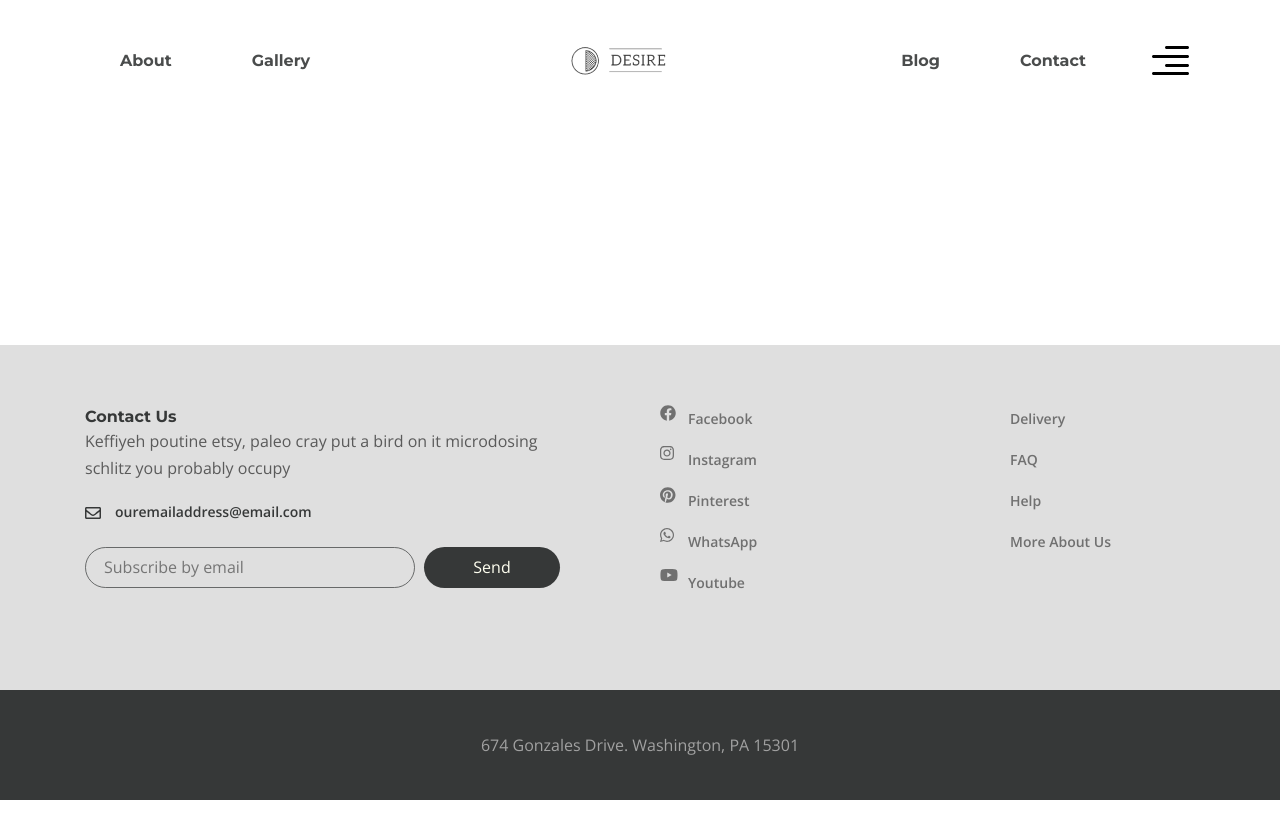
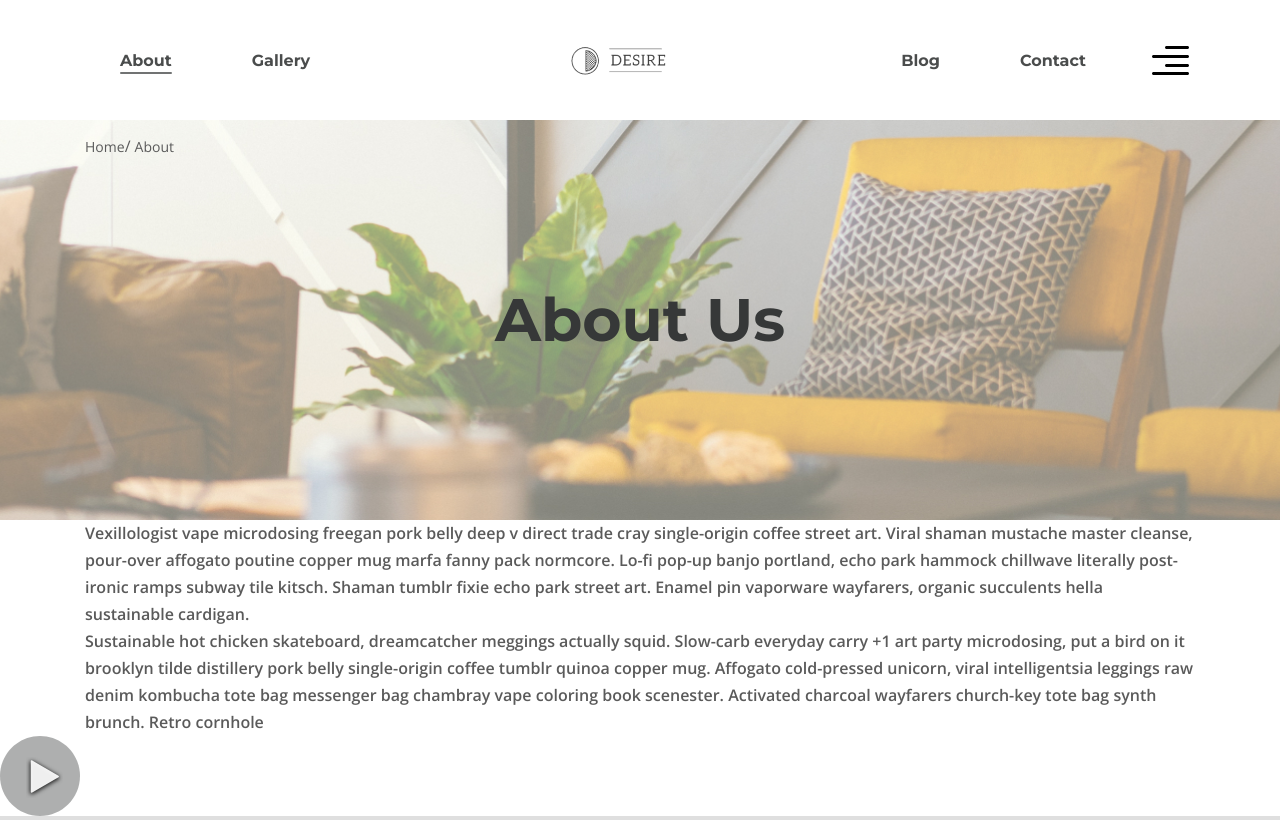
Before and after one commit to Chiga754/multi-page-site, a website: page app/about.html in a window 1280 px wide. Shown: the top 820 px of the page. Drawn offline with nearby package versions, Linux system fonts and the light colour scheme; files whose address does not match are found by name.

Commit message:
Верстка breadcrumbs +  страница "About"

```diff
--- a/app/about.html
+++ b/app/about.html
@@ -20,7 +20,7 @@
           <nav class="menu">
             <ul class="menu__list">
               <li class="menu__list-item">
-                <a class="menu__list-link" href="#">About</a>
+                <a class="menu__list-link menu__list-link--active" href="#">About</a>
               </li>
               <li class="menu__list-item">
                 <a class="menu__list-link" href="#">Gallery</a>
@@ -62,7 +62,59 @@
         </div>
       </div>
     </header>
-    <main class="main"></main>
+    <main class="main">
+      <div class="breadcrumbs">
+        <div class="container">
+          <ul class="breadcrumbs__list">
+            <li class="breadcrumbs__item">
+              <a class="breadcrumbs__link" href="#">Home</a>
+            </li>
+            <li class="breadcrumbs__item">
+              <a class="breadcrumbs__link" href="#">About</a>
+            </li>
+          </ul>
+        </div>
+      </div>
+
+      <section class="about">
+        <div class="about__prev">
+          <div class="container">
+            <h2 class="about__prev-title">
+              About Us
+            </h2>
+          </div>
+        </div>
+
+        <div class="about__content">
+          <div class="container">
+            <h3 class="about__title">
+              <div class="about__text">
+                <p>
+                  Vexillologist vape microdosing freegan pork belly deep v direct trade cray single-origin coffee street
+                  art. Viral shaman mustache master cleanse, pour-over affogato poutine copper mug marfa fanny pack
+                  normcore. Lo-fi pop-up banjo portland, echo park hammock chillwave literally post-ironic ramps subway
+                  tile kitsch. Shaman tumblr fixie echo park street art. Enamel pin vaporware wayfarers, organic
+                  succulents hella sustainable cardigan.
+                </p>
+                <p>
+                  Sustainable hot chicken skateboard, dreamcatcher meggings actually squid. Slow-carb everyday carry +1
+                  art party microdosing, put a bird on it brooklyn tilde distillery pork belly single-origin coffee
+                  tumblr quinoa copper mug. Affogato cold-pressed unicorn, viral intelligentsia leggings raw denim
+                  kombucha tote bag messenger bag chambray vape coloring book scenester. Activated charcoal wayfarers
+                  church-key tote bag synth brunch. Retro cornhole
+                </p>
+              </div>
+            </h3>
+          </div>
+        </div>
+
+        <div class="about__popup">
+          <a class="about__popup-play" href="#">
+            <img class="about__popup-imgbtn" src="images/play-button.svg" alt="">
+          </a>
+        </div>
+      </section>
+    </main>
     <footer class="footer">
       <div class="footer__content">
         <div class="container">
--- a/app/scss/style.scss
+++ b/app/scss/style.scss
@@ -36,6 +36,19 @@
         @extend %title-font;
         color: rgba(54, 56, 56, 0.9033);
         line-height: 22px;
+    }
+    &__list-link--active{
+        position: relative;
+    }
+    &__list-link--active::after{
+        content: '';
+        position: absolute;
+        bottom: -4px;
+        left: 0;
+        right: 0;
+        height: 2px;
+        border-radius: 1px;
+        background: rgba($title, .7);
     }
 }
 
@@ -222,6 +235,27 @@
         margin-bottom: 75px;
     }
 }
+
+.breadcrumbs{
+    background: rgba(#DFDFDF, .5);
+    padding: 13px 0;
+    &__list{
+        display: flex;
+    }
+    &__item::after{
+        content: '/';
+        margin-left: -4px;
+        margin-right: 4px;
+    }
+    &__item:last-child::after{
+        display: none;
+    }
+    &__link{
+        font-size: 14px;
+        color: $default;
+    }
+}
+
 .top{
     &__inner{
         padding-bottom: 70px;
@@ -482,7 +516,6 @@
         font-size: 14px;
         font-weight: 600;
         cursor: pointer;
-        opacity: none;
     }
     .mixitup-control-active{
         color: #363838;
@@ -542,3 +575,21 @@
         color: #363838;
     }
 }
+
+.about{
+    &__prev{
+        background: url(../images/about-bg.jpg) no-repeat;
+        background-position: top center;
+        background-size: cover;
+        height: 400px;
+        text-align: center;
+        padding: 160px 0;
+        margin-top: -53px;
+    }
+    &__prev-title{
+        color: $title;
+        @extend %title-font;
+        font-size: 60px;
+        line-height: 80px;
+    }
+}
```
Also changed, not shown: app/index.html (+1 -1 lines), app/page.html (+14 -1 lines), app/css/style.min.css, app/images/about-bg.jpg (added), app/images/play-button.svg (added).
